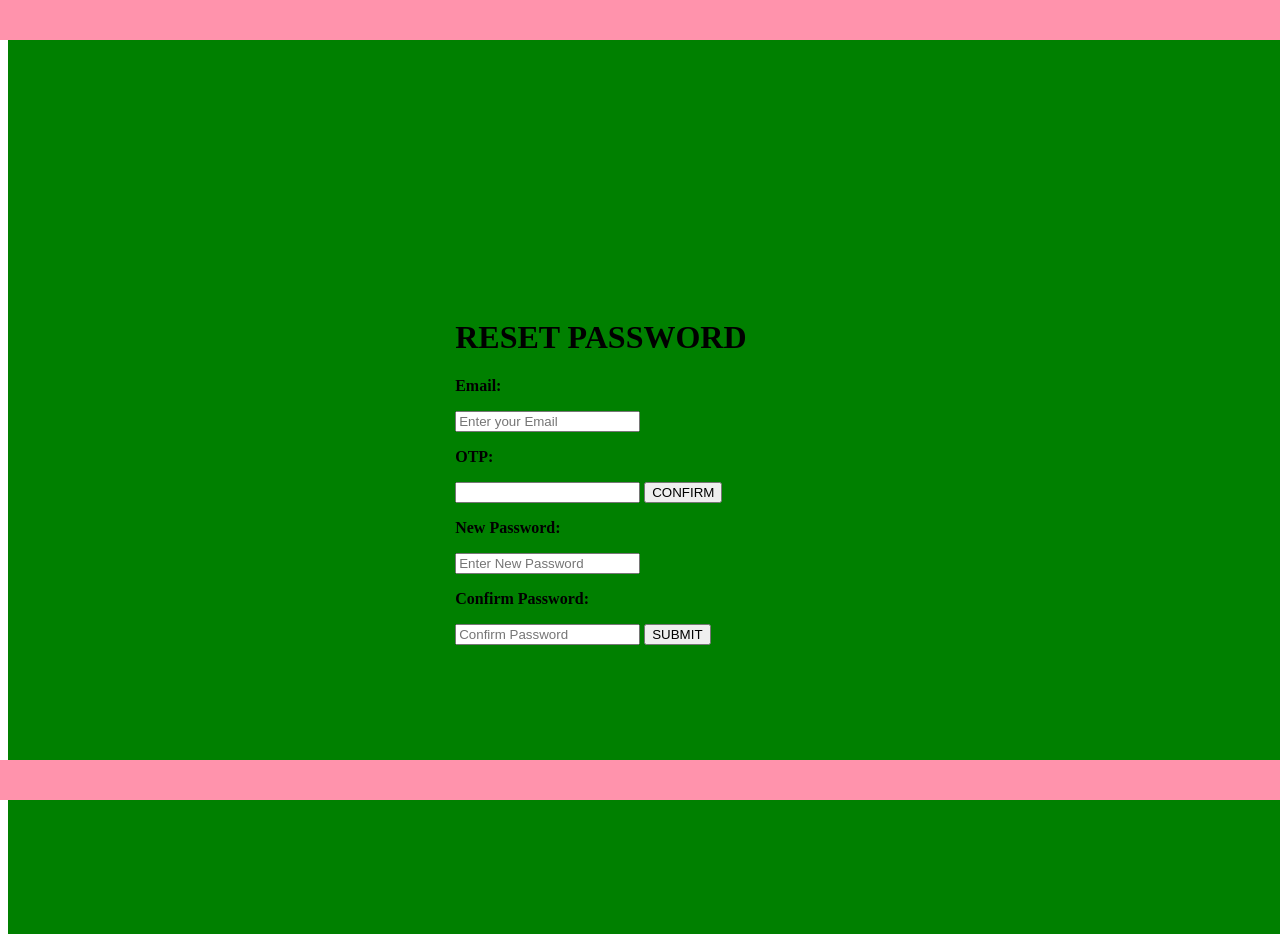
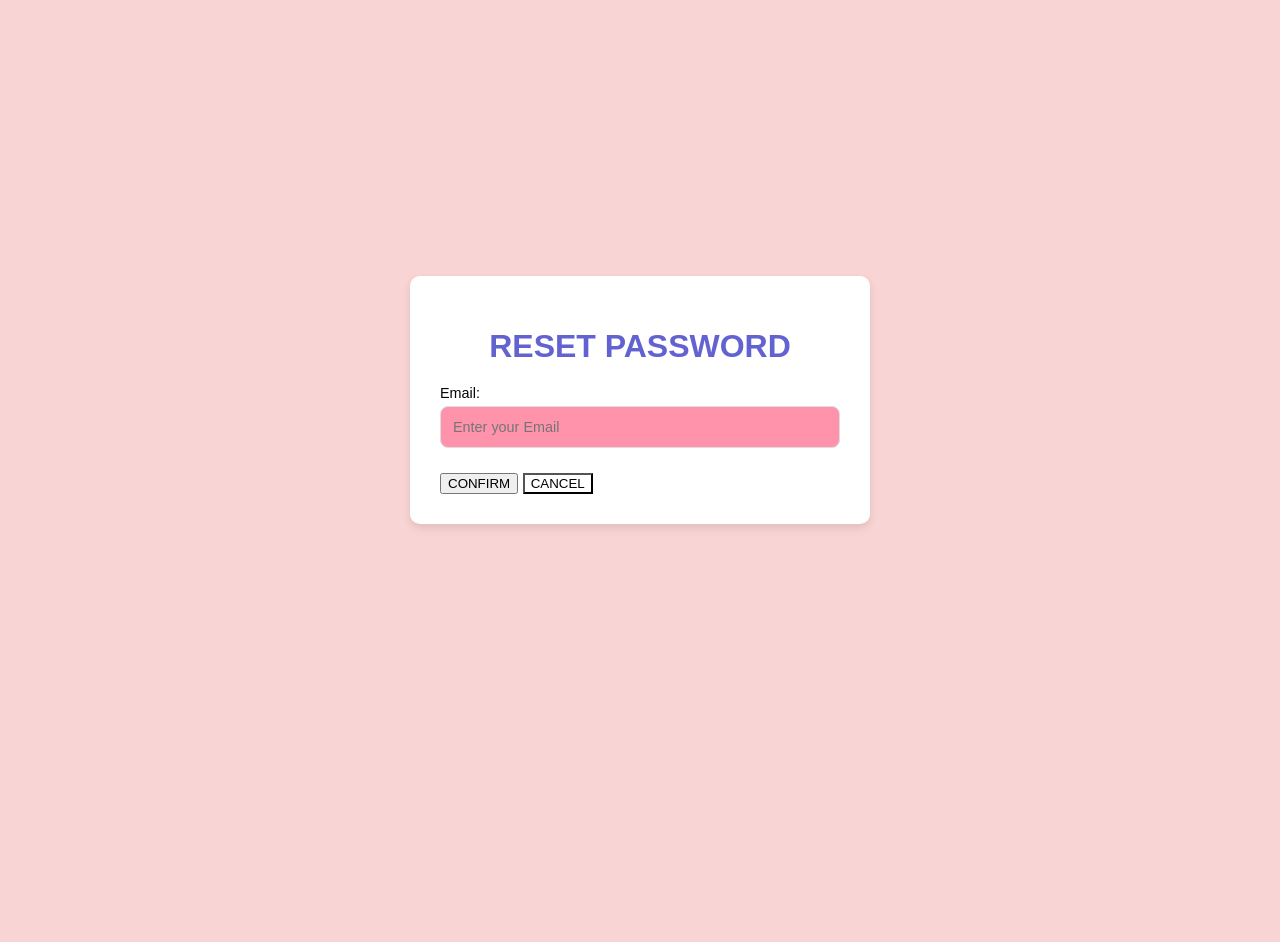
Before and after one commit to Maui0826/EaseSlip, a PHP site: page /reset-password.html in a window 1280 px wide; the page is wider, and only the part inside the window is pictured. After the commit the page ends 528 px from the top of that part, so only its background shows below. Run offline with PHP 8.4, Linux system fonts and the light colour scheme.

Commit message:
maui 10th commit

```diff
--- a/RESETPASSWORD/reset-password-style.css
+++ b/RESETPASSWORD/reset-password-style.css
@@ -1,41 +1,117 @@
-.container{
-  background-color: #ff93ac;
-  height: 5%;
+:root {
+  --text: #050506;
+  --background: #ffffff;
+  --primary: #ff93ac;
+  --secondary: #f9d4d4;
+  --accent: #6262d1;
+  --button: #ff5f5f;
 }
 
-#top{
-  position: fixed;
-  top: 0;
-  left: 0;
-  right: 0;
+body {
+  margin: 0;
+  padding: 0;
+  height: 100vh;
+  display: flex;
+  flex-wrap: wrap;
+  justify-items: space-between;
+  justify-content: center;
+  align-items: center;
+  background-color: var(--secondary);
+  font-family: 'Arial', sans-serif;
+  color: var(--text);
 }
 
-#bottom{
-  position: fixed;
-  bottom: 0;
-  left: 0;
-  right: 0;
+
+
+.container{
+
+  background-color: var(--background);
+  border-radius: 10px;
+  box-shadow: 0 4px 8px rgba(0, 0, 0, 0.1);
+  padding: 30px;
+  width: 100%;
+  max-width: 400px;
+  left: 50px;
 }
+
+
 
 #reset-container{
   display: flex;
   justify-content: center;
   align-items: center;
-  width: 100vw;
-  height: 100vh;
-  padding: 5% 5%;
-  background-color: green;
+  flex-direction: column;
+  width: 100%;
+  top: 50%;
+
 }
 
-#reset-container-container{
-  width: 40%;
-  height: auto;
+h1 {
+  text-align: center;
+  color: var(--accent);
+  margin-bottom: 20px;
 }
 
 
-label{
+label {
+  font-size: 0.9em;
+  margin-bottom: 5px;
   display: block;
-  font-size: 1rem;
-  font-weight: 600;
-  margin: 1rem 0;
+  color: var(--text);
 }
+
+input {
+  width: 100%;
+  padding: 12px;
+  margin-bottom: 15px;
+  border-radius: 8px;
+  border: 1px solid #ddd;
+  font-size: 0.9em;
+  box-sizing: border-box;
+  background-color: var(--primary);
+  color: var(--text);
+}
+
+
+input:focus {
+  outline: none;
+  border-color: var(--accent);
+}
+
+.after-otp{
+  display: none;
+}
+
+#reset-btn {
+  background-color: var(--button);
+  color: var(--background);
+  border: none;
+  padding: 12px;
+  border-radius: 8px;
+  font-weight: bold;
+  cursor: pointer;
+  font-size: 0.9em;
+  transition: background-color 0.3s;
+  width: 100%;
+  text-align: center;
+}
+
+#reset-btn:hover {
+  background-color: darken(var(--button), 10%);
+}
+
+button.cancel-btn {
+  background-color: transparent;
+  margin-top: 10px;
+  text-align: center;
+}
+
+button.cancel-btn a {
+  font-weight: bold;
+  color: var(--accent);
+  text-decoration: none;
+}
+
+button.cancel-btn a:hover {
+  text-decoration: none;
+}
--- a/RESETPASSWORD/reset-password.html
+++ b/RESETPASSWORD/reset-password.html
@@ -6,24 +6,46 @@
     <title>EaseSlip</title>
     <link rel="stylesheet" href="/assets/style.css" />
     <link rel="stylesheet" href="reset-password-style.css" />
+    <script src="reset-pass.js"></script>
   </head>
   <body>
-    <div id="top" class="container"></div>
-    <div id="reset-container">
-      <form id="reset-container-container">
+    <div class="container">
+      <form
+        id="reset-container-container"
+        action="reset-pass.php"
+        method="POST"
+      >
         <h1>RESET PASSWORD</h1>
         <label for="Email">Email:</label>
-        <input type="email" placeholder="Enter your Email" required />
-        <label for="OTP"> OTP:</label>
-        <input type="text" required />
-        <button id="OTP-btn">CONFIRM</button>
-        <label for="newPassword">New Password:</label>
-        <input type="newPassword" placeholder="Enter New Password" required />
-        <label for="confirmPassword">Confirm Password:</label>
-        <input type="confirmPassword" placeholder="Confirm Password" required />
-        <button id="reset-btn">SUBMIT</button>
+        <input
+          type="email"
+          id="email"
+          placeholder="Enter your Email"
+          required
+        />
+        <div id="otp-container"></div>
+        <button id="OTP-btn" onclick="checkOTP() ">CONFIRM</button>
+        <label class="after-otp" for="newPassword">New Password:</label>
+        <input
+          class="after-otp"
+          type="newPassword"
+          placeholder="Enter New Password"
+          required
+        />
+        <label class="after-otp" for="confirmPassword">Confirm Password:</label>
+        <input
+          class="after-otp"
+          type="confirmPassword"
+          placeholder="Confirm Password"
+          required
+        />
+        <button class="after-otp" id="reset-btn">SUBMIT</button>
+
+        <button class="cancel-btn">
+          CANCEL
+          <a href="/LOGIN/login.html"></a>
+        </button>
       </form>
     </div>
-    <div id="bottom" class="container"></div>
   </body>
 </html>
```
Also changed, not shown: RESETPASSWORD/reset-pass.js (added, +54 -0 lines), RESETPASSWORD/reset-pass.php (added).
